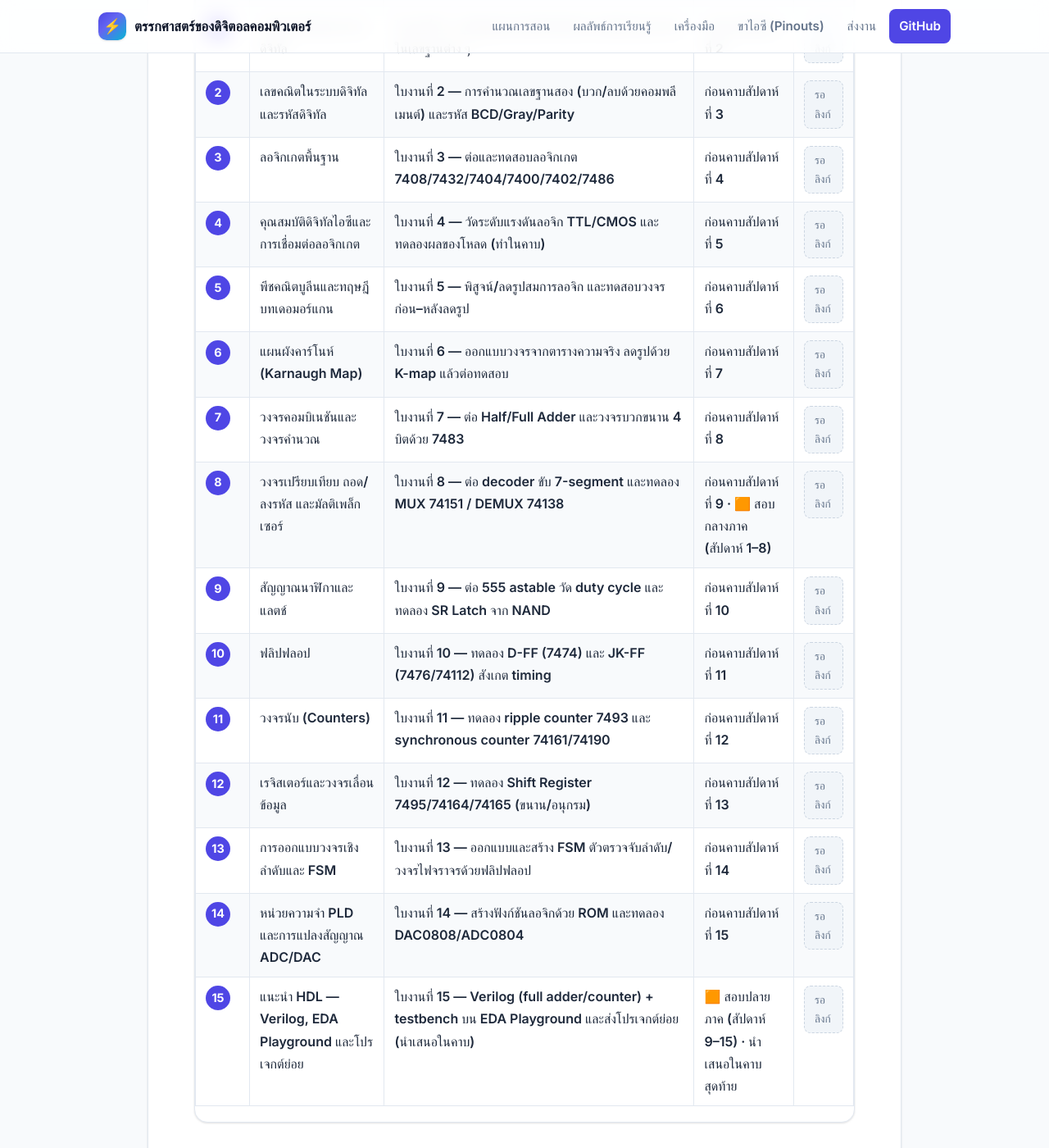
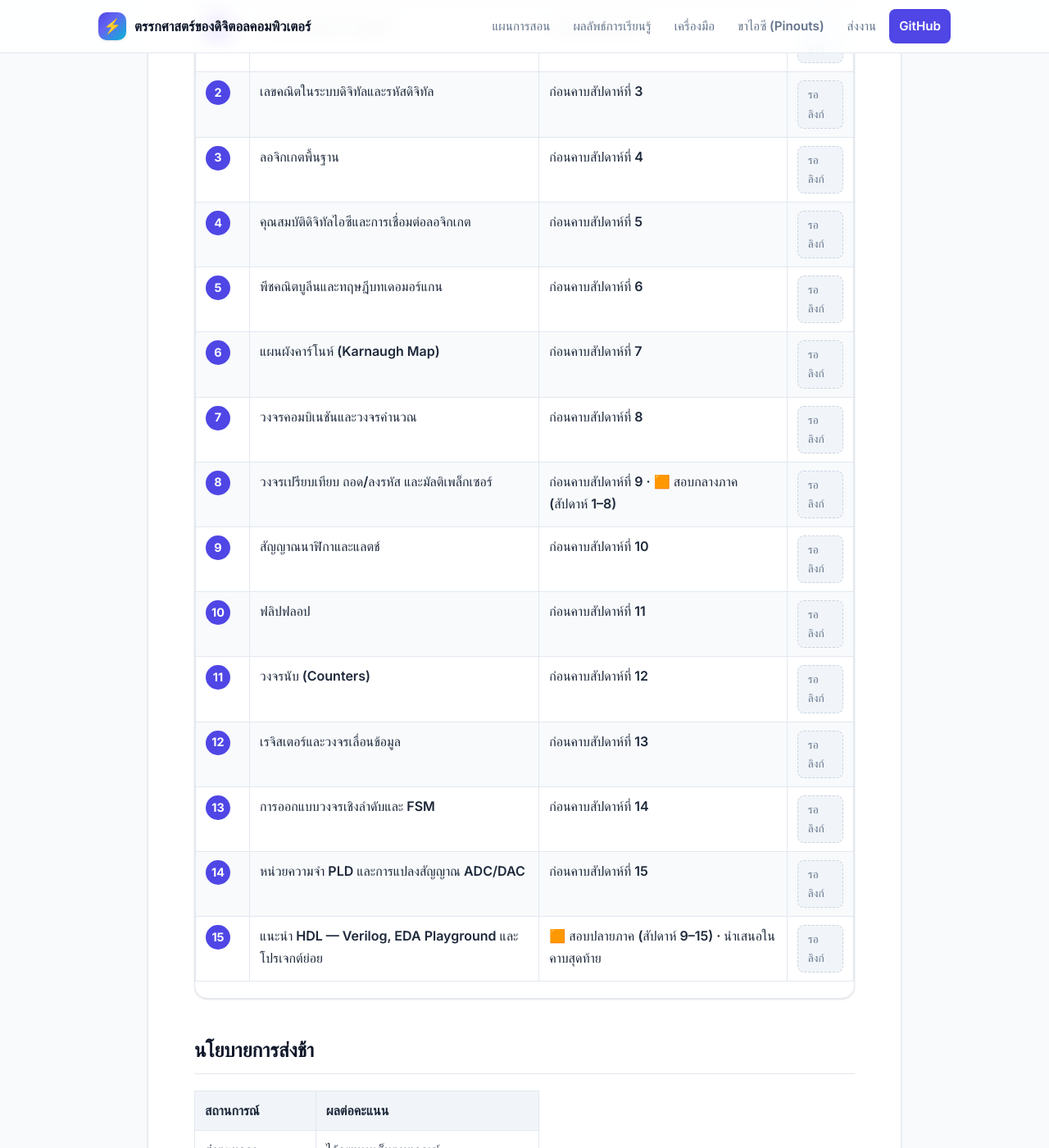
Before and after one commit to alfaXphoori/DigitalComputer, a Jekyll site: the page built from submit-work.md, in a window 1280 px wide and 1400 px high, scrolled down 524 px. Shown: the whole window at 82% size. Built offline with Jekyll 4.4.1, drawn with Linux system fonts in a browser that asks for light colours; some web fonts are replaced.

Commit message:
chore(site): remove งานที่ต้องส่ง column from submit table
Co-Authored-By: Claude Opus 4.8 <noreply@anthropic.com>

```diff
--- a/submit-work.md
+++ b/submit-work.md
@@ -115,7 +114,6 @@ assignments:
 <tr>
 <td><span class="wk-num">{{ a.n }}</span></td>
 <td>{{ a.topic }}</td>
-<td>{{ a.work }}</td>
 <td>{{ a.due }}</td>
 <td>
 {% if a.form and a.form != "#" %}<a class="up-btn" href="{{ a.form }}" target="_blank" rel="noopener">📝 ส่งงาน</a>{% else %}<span class="up-pending">รอลิงก์</span>{% endif %}
```
Also changed, not shown: other parts of submit-work.md (+0 -1 lines).
